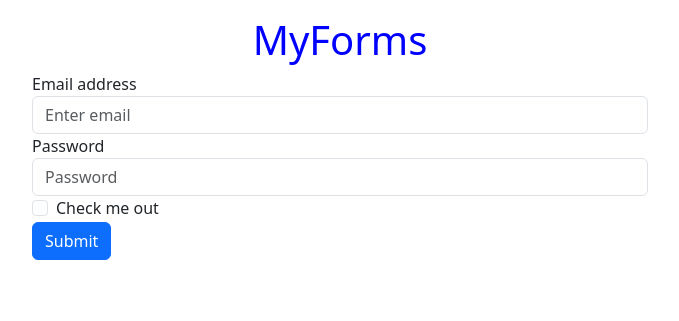
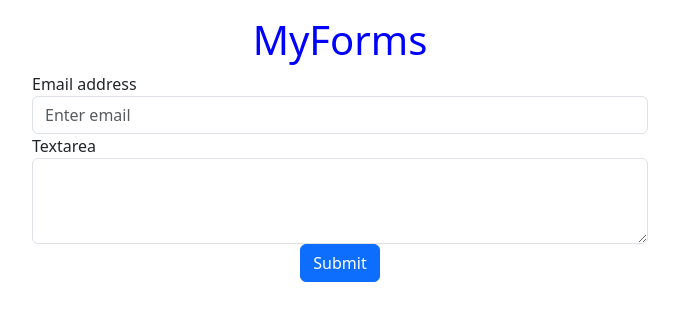
Before and after one commit to PTHARRISH/Django-Projects, a Django app: page /dj/forms/ in a window 1280 px wide. Shown: the part 56-377 px from the top of the page, without its empty margins (300-979 px from the left). Run offline with Django 5.2, Linux system fonts and the light colour scheme.

Commit message:
CSRF GET and POST method display in the submitform json responses

```diff
--- a/Apps/urls.py
+++ b/Apps/urls.py
@@ -24,7 +24,11 @@ urlpatterns=[
      path('num/<int:num1>/<int:num2>',views.num,name='num'),
      # print Image and css stye in static files
      path('image/<str:image>',views.myimage,name='myimage'),
-     path('forms/',views.myforms,name='myforms')
+     # create form and enter the data
+     path('forms/',views.myforms,name='myforms'),
+     #
+     path('submit/',views.submitform,name='submitform')
+
 
 
 ]
--- a/Apps/views.py
+++ b/Apps/views.py
@@ -66,7 +66,7 @@ def num(request,num1,num2):
     }
     return render(request,'apps/num.html',context=mydict)
 
-# Create static File pass image name and in html
+# Create notes for static File pass image name and display the image in html
 def myimage(request,image):
     img_name=str(image).split('.')[0]
     img=img_name.lower()
@@ -80,5 +80,19 @@ def myimage(request,image):
     }
     return render(request,'apps/images.html',context=mydict)
 
+# Create a form and enter the data
 def myforms(request):
     return render(request,'apps/myforms.html')
+
+
+# get the data from the form.html and display in the submitform json responses
+# using POST instead of GET the POST method shows CSRF verification failed. Request aborted.
+def submitform(request):
+    # email=request.GET.get('Email1')
+    # msg=request.GET['Textarea1']
+    mydict={
+        "email address":request.POST['Email1'],
+        "message":request.POST['Textarea1'],
+        "method":request.method
+    }
+    return JsonResponse(mydict)
--- a/static/css/style.css
+++ b/static/css/style.css
@@ -7,3 +7,9 @@ h1{
 .col-md-6{
     margin: 0 auto;
 }
+
+.cent{
+    margin-top: 2rem;
+    margin: 0 auto;
+    display: block;
+}
--- a/templates/apps/myforms.html
+++ b/templates/apps/myforms.html
@@ -7,20 +7,19 @@
 <div class="container-fluid">
     <div class="row">
         <div class="col-md-6">
-            <form>
+            <form method="POST" action="{% url 'submitform' %}">
+                {% csrf_token %}
                 <div class="form-group">
                   <label for="Email">Email address</label>
-                  <input type="email" class="form-control" id="Email1" placeholder="Enter email">
+                  <input type="email" class="form-control" id="Email1" name="Email1"placeholder="Enter email">
                 </div>
                 <div class="form-group">
-                  <label for="Password">Password</label>
-                  <input type="password" class="form-control" id="Password" placeholder="Password">
+                    <label for="Textarea1">Textarea</label>
+                    <textarea class="form-control" id="Textarea1" name="Textarea1" rows="3"></textarea>
                 </div>
-                <div class="form-check">
-                  <input type="checkbox" class="form-check-input" id="Check1">
-                  <label class="form-check-label" for="Check1">Check me out</label>
+                <div class="form-group">
+                    <button type="submit" class="btn btn-primary cent">Submit</button>
                 </div>
-                <button type="submit" class="btn btn-primary">Submit</button>
               </form>
         </div>
     </div>
```
